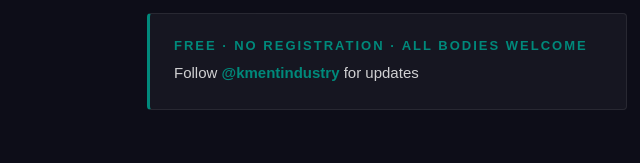
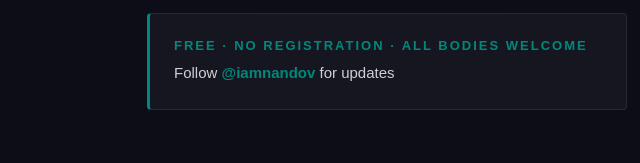
Before and after one commit to kmentindustry/groovepark, a plain HTML site: page index.html in a window 1280 px wide. Both pictures are taken after a click on the button "🇬🇧 English". Shown: the part 938-1101 px from the top of the page, 253-893 px from the left. Drawn offline with Linux system fonts and the light colour scheme.

Commit message:
Update index.html

```diff
--- a/index.html
+++ b/index.html
@@ -176,7 +176,7 @@
   </div>
   <div class="info-card">
     <h2>Free · No registration · All bodies welcome</h2>
-    <p>Follow <span class="ig">@kmentindustry</span> for updates</p>
+    <p>Follow <span class="ig">@iamnandov</span> for updates</p>
   </div>
 </div>
 
@@ -199,7 +199,7 @@
   </div>
   <div class="info-card">
     <h2>Gratis · Geen aanmelding · Iedereen welkom</h2>
-    <p>Volg <span class="ig">@kmentindustry</span> voor updates</p>
+    <p>Volg <span class="ig">@iamnandov</span> voor updates</p>
   </div>
 </div>
 
@@ -222,7 +222,7 @@
   </div>
   <div class="info-card">
     <h2>Gratis · Sin registro · Todos los cuerpos bienvenidos</h2>
-    <p>Sigue <span class="ig">@kmentindustry</span> para actualizaciones</p>
+    <p>Sigue <span class="ig">@iamnandov</span> para actualizaciones</p>
   </div>
 </div>
 
@@ -245,7 +245,7 @@
   </div>
   <div class="info-card">
     <h2>Gratuit · Sans inscription · Tous les corps bienvenus</h2>
-    <p>Suivez <span class="ig">@kmentindustry</span> pour les mises à jour</p>
+    <p>Suivez <span class="ig">@iamnandov</span> pour les mises à jour</p>
   </div>
 </div>
 
@@ -268,7 +268,7 @@
   </div>
   <div class="info-card">
     <h2>Gratuito · Sem inscrição · Todos os corpos bem-vindos</h2>
-    <p>Siga <span class="ig">@kmentindustry</span> para atualizações</p>
+    <p>Siga <span class="ig">@iamnandov</span> para atualizações</p>
   </div>
 </div>
 
@@ -291,7 +291,7 @@
   </div>
   <div class="info-card">
     <h2>Безплатно · Без регистрация · Всички тела добре дошли</h2>
-    <p>Следвайте <span class="ig">@kmentindustry</span> за актуализации</p>
+    <p>Следвайте <span class="ig">@iamnandov</span> за актуализации</p>
   </div>
 </div>
 
@@ -314,7 +314,7 @@
   </div>
   <div class="info-card">
     <h2>مفت · کوئی رجسٹریشن نہیں · سب کا خیرمقدم</h2>
-    <p>اپڈیٹ کے لیے <span class="ig">@kmentindustry</span> کو فالو کریں</p>
+    <p>اپڈیٹ کے لیے <span class="ig">iamnandov</span> کو فالو کریں</p>
   </div>
 </div>
 
@@ -337,7 +337,7 @@
   </div>
   <div class="info-card">
     <h2>Dafa sore · Amul laaj · Dëkk yëp nekk</h2>
-    <p>Xool <span class="ig">@kmentindustry</span> ci Instagram</p>
+    <p>Xool <span class="ig">@iamnandov</span> ci Instagram</p>
   </div>
 </div>
 
@@ -360,7 +360,7 @@
   </div>
   <div class="info-card">
     <h2>ຟຣີ · ບໍ່ຕ້ອງລົງທະບຽນ · ທຸກຄົນຍິນດີຕ້ອນຮັບ</h2>
-    <p>ຕິດຕາມ <span class="ig">@kmentindustry</span> ສຳລັບຂ່າວສານ</p>
+    <p>ຕິດຕາມ <span class="ig">@iamnandov</span> ສຳລັບຂ່າວສານ</p>
   </div>
 </div>
 
```
